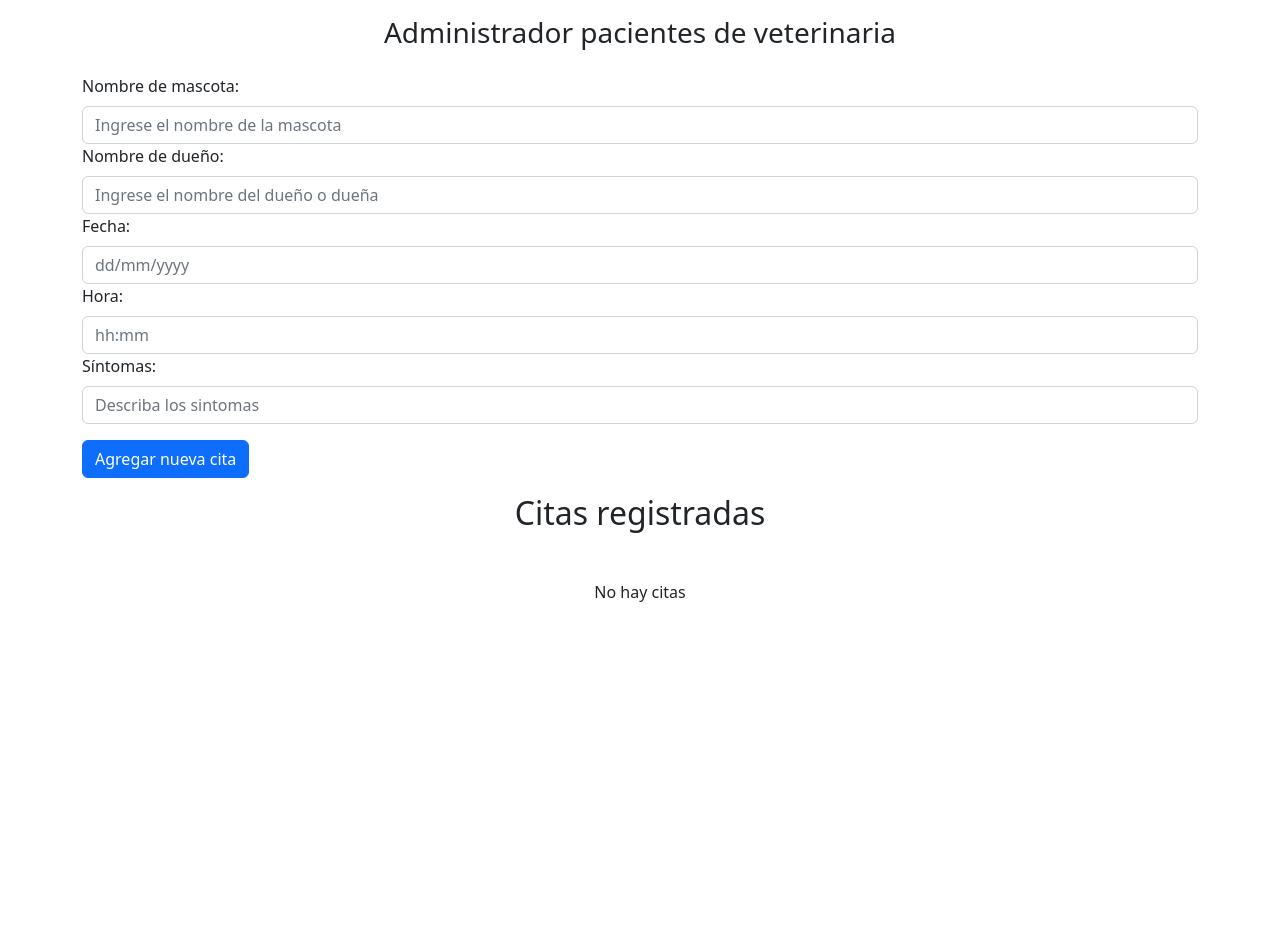
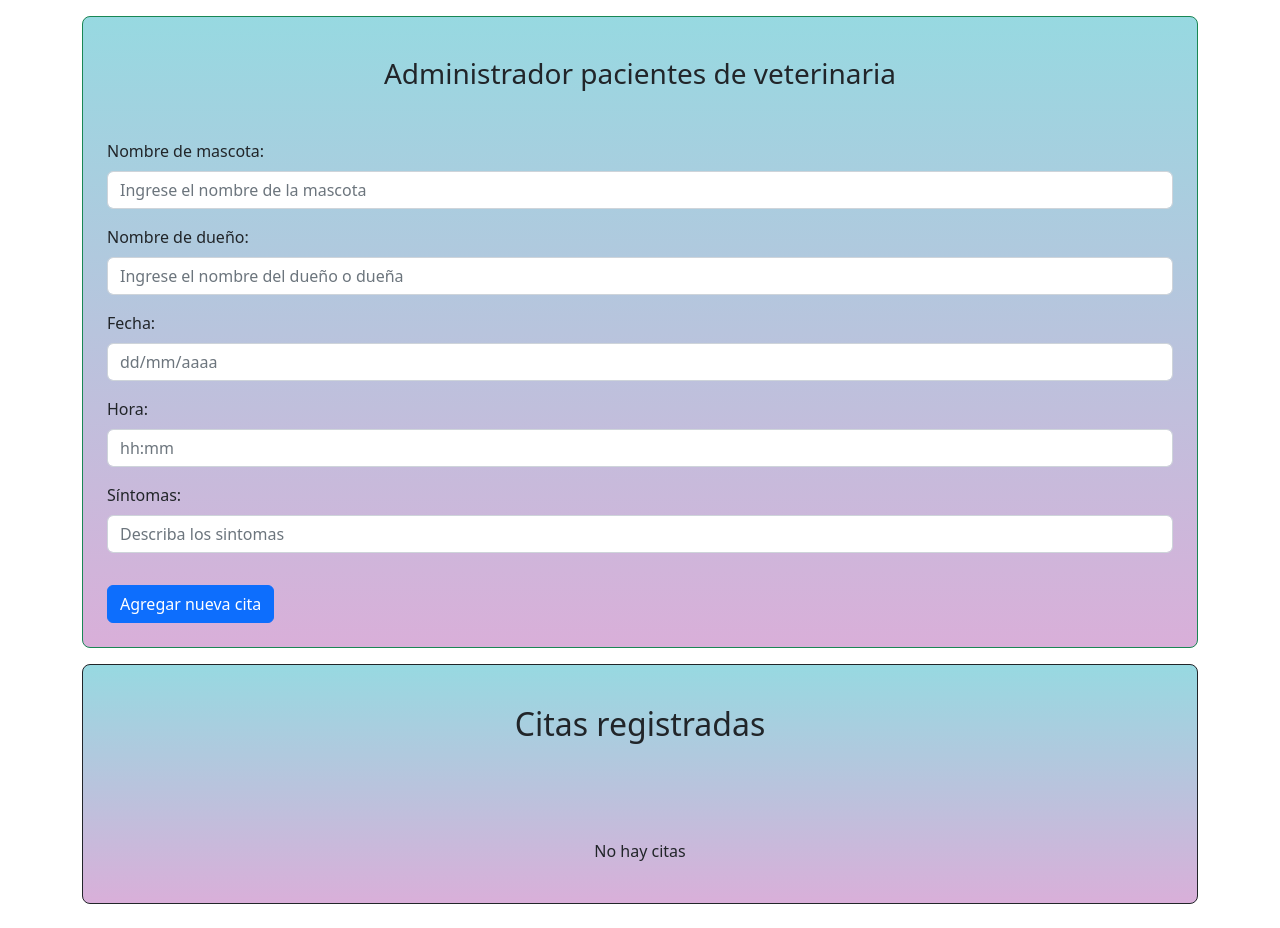
Before and after one commit to MauroDiazSantilli/EjercicioReact9, a React (Vite) app: page / in a window 1280 px wide. Before the commit the page ends 800 px from the top, so only its background shows below. Built offline with nearby package versions, Linux system fonts and the light colour scheme.

Commit message:
Terminando ej 9

```diff
--- a/src/App.css
+++ b/src/App.css
@@ -1,9 +1,4 @@
 @import url('https://cdnjs.cloudflare.com/ajax/libs/font-awesome/5.15.3/css/all.min.css');
-
-.cita-card {
-  position: relative;
-  margin-bottom: 20px;
-}
 
 .cita-detalles {
   background-color: azure;
@@ -11,3 +6,19 @@
   margin-top: 20px;
   margin-bottom: 10px;
 }
+
+.bg-gradiente{
+  background-color: #D9AFD9;
+  background-image: linear-gradient(0deg, #D9AFD9 0%, #97D9E1 100%);
+
+
+
+}
+
+@media (max-width: 300px) {
+  .cita-card {
+    width: 100%;
+    margin-right: 0;
+    margin-left: 0;
+  }
+}
--- a/src/components/AdministradorVet.jsx
+++ b/src/components/AdministradorVet.jsx
@@ -1,21 +1,21 @@
-import 'bootstrap/dist/css/bootstrap.min.css';
-import { Container } from 'react-bootstrap';
-import React, { useState, useEffect } from 'react';
-import FormularioVet from './FormularioVet';
-import CardVet from './CardVet';
+import "bootstrap/dist/css/bootstrap.min.css";
+import { Container, Row, Col } from "react-bootstrap";
+import React, { useState, useEffect } from "react";
+import FormularioVet from "./FormularioVet";
+import CardVet from "./CardVet";
 
 function AdministradorVet() {
   const [citas, setCitas] = useState([]);
 
   useEffect(() => {
-    const citasStorage = JSON.parse(localStorage.getItem('citas'));
+    const citasStorage = JSON.parse(localStorage.getItem("citas"));
     if (citasStorage) {
       setCitas(citasStorage);
     }
   }, []);
 
   useEffect(() => {
-    localStorage.setItem('citas', JSON.stringify(citas));
+    localStorage.setItem("citas", JSON.stringify(citas));
   }, [citas]);
 
   const agregarCita = (nuevaCita) => {
@@ -29,22 +29,34 @@ function AdministradorVet() {
 
   return (
     <Container>
-      <h3 className="text-center mt-3 mb-4">
+      <Container className="border border-success rounded-3 mt-3 p-4 bg-gradiente">
+        <Row>
+          <Col>
+            <h3 className="text-center mt-3 mb-5">
               Administrador pacientes de veterinaria
             </h3>
             <FormularioVet agregarCita={agregarCita} />
-      <h2 className="text-center mt-3">Citas registradas</h2>
+          </Col>
+        </Row>
+      </Container>
+      <Container className="border border-dark rounded-3 mt-3 mb-4 p-4 bg-gradiente">
+        <Row>
+          <Col>
+            <h2 className="text-center mt-3 mb-5">Citas registradas</h2>
+            <Row>
               {citas.length === 0 ? (
                 <p className="text-center mt-5">No hay citas</p>
               ) : (
                 citas.map((cita) => (
-          <CardVet
-            key={cita.id}
-            cita={cita}
-            eliminarCita={eliminarCita}
-          />
+                  <Col sm={6} md={4} lg={3} key={cita.id}>
+                    <CardVet cita={cita} eliminarCita={eliminarCita} />
+                  </Col>
                 ))
               )}
+            </Row>
+          </Col>
+        </Row>
+      </Container>
     </Container>
   );
 }
--- a/src/components/CardVet.jsx
+++ b/src/components/CardVet.jsx
@@ -6,7 +6,7 @@ import '../App.css';
 
 function CardVet({ cita, eliminarCita }) {
   return (
-    <Card className="cita-card" style={{ width: '300px' }}>
+    <Card className="mb-4">
       <Card.Body className="bg-info">
         <Row>
           <Col>
--- a/src/components/FormularioVet.jsx
+++ b/src/components/FormularioVet.jsx
@@ -56,7 +56,7 @@ function FormularioVet({ agregarCita }) {
 
   return (
     <Form onSubmit={handleSubmit}>
-      <Form.Group>
+      <Form.Group className='mb-3'>
         <Form.Label>Nombre de mascota:</Form.Label>
         <Form.Control
           type="text"
@@ -71,7 +71,7 @@ function FormularioVet({ agregarCita }) {
           isInvalid={nombreValid === false}
         />
       </Form.Group>
-      <Form.Group>
+      <Form.Group className='mb-3'>
         <Form.Label>Nombre de dueño:</Form.Label>
         <Form.Control
           type="text"
@@ -86,11 +86,11 @@ function FormularioVet({ agregarCita }) {
           isInvalid={duenioValid === false}
         />
       </Form.Group>
-      <Form.Group>
+      <Form.Group className='mb-3'>
         <Form.Label>Fecha:</Form.Label>
         <Form.Control
           type="text"
-          placeholder='dd/mm/yyyy'
+          placeholder='dd/mm/aaaa'
           value={fecha}
           onChange={(e) => {
             setFecha(e.target.value);
@@ -101,7 +101,7 @@ function FormularioVet({ agregarCita }) {
           isInvalid={fechaValid === false}
         />
       </Form.Group>
-      <Form.Group>
+      <Form.Group className='mb-3'>
         <Form.Label>Hora:</Form.Label>
         <Form.Control
           type="text"
@@ -116,7 +116,7 @@ function FormularioVet({ agregarCita }) {
           isInvalid={horaValid === false}
         />
       </Form.Group>
-      <Form.Group>
+      <Form.Group className='mb-3'>
         <Form.Label>Síntomas:</Form.Label>
         <Form.Control
           type="text"
```
Lines whose indentation alone changed are shown as unchanged.
